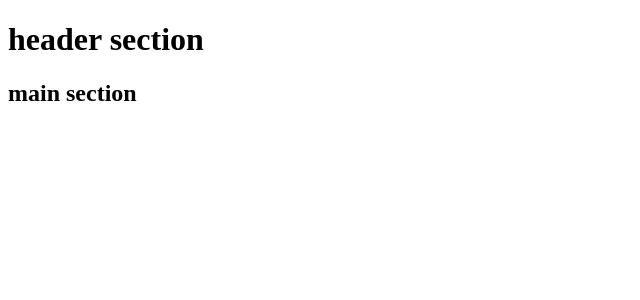
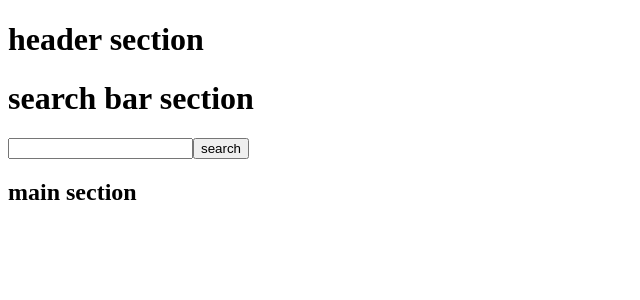
Before and after one commit to MarcoSac1/vite-boolflix, a Vue app: page / in a window 1280 px wide. Shown: the top 300 px of the page, without its empty margins (0-640 px from the left). Built offline with nearby package versions, Linux system fonts and the light colour scheme; no server answers.

Commit message:
created search component

```diff
--- a/src/components/AppMain.vue
+++ b/src/components/AppMain.vue
@@ -1,25 +1,38 @@
 <script>
+import AppSearch from "./AppSearch.vue";
 import axios from "axios";
 export default {
+    components: {
+        AppSearch
+    },
     data() {
         return{
-
+            film: []
         }
     },
     methods:{
+        getFilm(){
+            axios.get('https://api.themoviedb.org/3/search/movie?api_key=704bcbb605fa3bbfcf7f5616feaf17bb&query=+')
+            .then((response) => {
+                console.log(response.data.data);
+                this.film=response.data.data;
+            })
+            .catch(function(error){
+                console.log(error);
+            })
+            .finally(function () {
 
+            });
+        },
     },
-    // created:() {
-
-    // },
-    props: {
-
-
-    }
+    created() {
+        this.getFilm();
+    },
 }
 </script>
 
 <template>
+    <AppSearch/>
 <section>
     <h1>main section </h1>
 </section>
--- /dev/null
+++ b/src/components/AppSearch.vue
@@ -0,0 +1,23 @@
+<script>
+export default {
+    data() {
+        return{
+
+        }
+    },
+    props: {
+
+
+    }
+}
+</script>
+
+<template>
+<h1>search bar section</h1>
+
+<input type="text">
+<button type="button">search</button>
+</template>
+
+<style lang="scss" scoped>
+</style>
```
